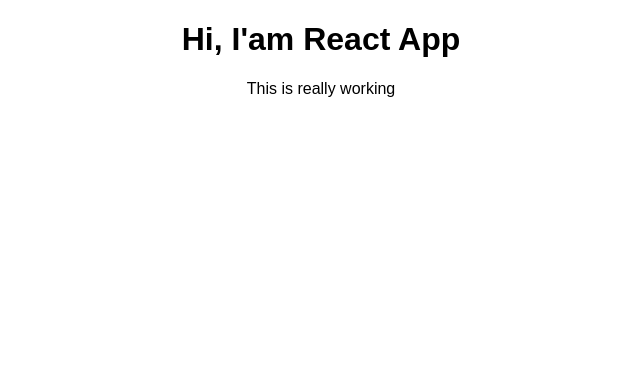
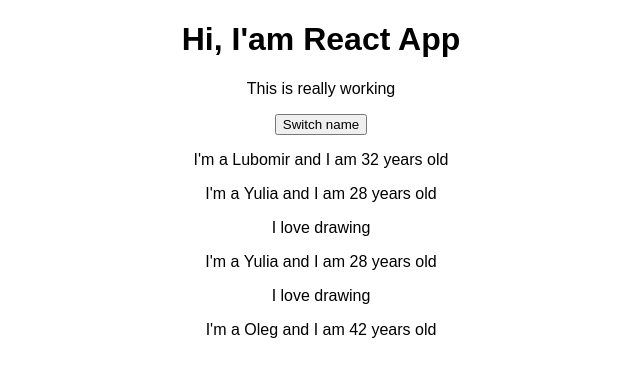
Before and after one commit to lubomirKavetskiy/udemy-course, a React (Create React App) app: page / in a window 1280 px wide. Shown: the top 376 px of the page, without its empty margins (319-959 px from the left). Built offline with nearby package versions, Linux system fonts and the light colour scheme.

Commit message:
I've used simple props and state for components

```diff
--- a/src/App.js
+++ b/src/App.js
@@ -1,12 +1,43 @@
 import React, { Component } from 'react';
 import './App.css';
+import Person from './Person/Person';
+import Drawing from './Person/Drawing';
 
 class App extends Component {
+  state = {
+    persons: [
+      {name: `Lubomir`, age: 32},
+      {name: `Yulia`, age: 28},
+      {name: `Oleg`, age: 42},
+    ]
+  }
+
+  switchNameHandler = () => {
+    //console.log(`was clicked`);
+    this.setState({
+      persons: [
+        {name: `Lubomir_2018`, age: 32},
+        {name: `Yulia`, age: 28},
+        {name: `Oleg`, age: 64},
+      ]
+    });
+  }
+  // switchNameHandler(){console.log(`was clicked`);}
+
   render() {
     return (
       <div className="App">
         <h1>Hi, I'am React App</h1>
         <p>This is really working</p>
+        {/* <Person name = "Lubomir" age = "31"/>
+        <Person name = "Yulia" age = "28">I love drawing</Person>
+        <Person name = "Yulia" age = "28"><Drawing todo = "drawing"/></Person>
+        <Person name = "Oleg" age = "45"/> */}
+        <button onClick = {this.switchNameHandler}>Switch name</button>
+        <Person name = {this.state.persons[0].name} age = {this.state.persons[0].age} />
+        <Person name = {this.state.persons[1].name} age = {this.state.persons[1].age}>I love drawing</Person>
+        <Person name = {this.state.persons[1].name} age = {this.state.persons[1].age}><Drawing todo = "drawing"/></Person>
+        <Person name = {this.state.persons[2].name} age = {this.state.persons[2].age} />
       </div>
     );
   }
--- /dev/null
+++ b/src/Person/Drawing.js
@@ -0,0 +1,5 @@
+import React from 'react';
+
+const drawing = props => <p>I love {props.todo}</p>;
+
+export default drawing;
--- /dev/null
+++ b/src/Person/Person.js
@@ -0,0 +1,12 @@
+import React from 'react';
+
+const person = (props) => {
+  return (
+    <div>
+      <p>I'm a {props.name} and I am {props.age} years old</p>
+      <p>{props.children}</p>
+    </div>
+  );
+};
+
+export default person;
```
